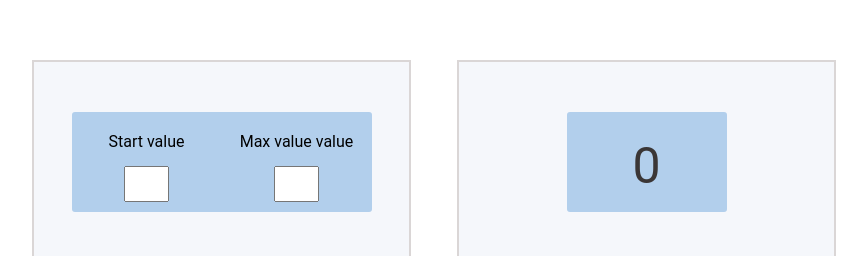
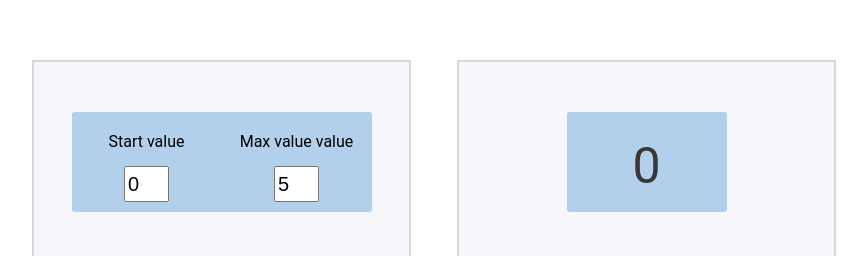
Before and after one commit to kiselevMaksim1223/Counter_inc, a React (Create React App) app: page / in a window 1280 px wide. Shown: the part 140-396 px from the top of the page, without its empty margins (206-1073 px from the left). Built offline with nearby package versions, Linux system fonts and the light colour scheme.

Commit message:
add default displayed start count value

```diff
--- a/src/App.tsx
+++ b/src/App.tsx
@@ -7,7 +7,8 @@ import {CounterSettings} from "./Components/Settings/CounterSettings";
 function App() {
 
     let [startValueCount, setStartValueCount] = useState<number>(0)
-    let [maxValueCount, setMaxValueCount] = useState<number>(10)
+    let [maxValueCount, setMaxValueCount] = useState<number>(5)
+
     let [count, setCount] = useState<number>(startValueCount)
 
     let [error, setError] = useState<boolean>(false)
@@ -37,6 +38,7 @@ function App() {
             <CounterSettings
                 error ={error}
                 setError={setError}
+                startValueCount = {startValueCount}
                 maxValueCount = {maxValueCount}
                 setSettings = {setSettings}
                 setStartValueCount ={setStartValueCount}
--- a/src/Components/Settings/CounterSettings.tsx
+++ b/src/Components/Settings/CounterSettings.tsx
@@ -4,6 +4,8 @@ import React, {ChangeEvent, useRef, useState} from "react";
 
 export type CounterSettingsPropType = {
     maxValueCount:number
+    startValueCount:number
+    // setSettings: () => void
     setSettings: (startValue:number, maxValue:number) => void
     setStartValueCount:(start:number) => void
     setMaxValueCount:(max:number) => void
@@ -15,34 +17,43 @@ export const CounterSettings = (props:CounterSettingsPropType) => {
 
     let refStartValue = useRef<HTMLInputElement>(null)
     let refMaxValue = useRef<HTMLInputElement>(null)
-    // let [startValue, setStartValue] = useState(0)
-    // let [maxValue, setMaxValue] = useState(props.maxValueCount)
+    let [startValue, setStartValue] = useState(props.startValueCount)
+    let [maxValue, setMaxValue] = useState(props.maxValueCount)
+
 
 
     const onClickSetSettingsHandler = () => {
+        // props.setSettings()
         if (refMaxValue.current && refStartValue.current){
             props.setSettings(+refStartValue.current.value, +refMaxValue.current.value)
         }
-
         // if (refStartValue.current){
         //     console.log(typeof +refStartValue.current.value)
         // }
     }
 
-    // const onClickSetSettingsHandler = () => {
-    //         props.setSettings(startValue, maxValue)
-    // }
 
-    // const onChangeStartHandler = (e:ChangeEvent<HTMLInputElement>) => {
-    //     setStartValue(+e.currentTarget.value)
-    // }
-    // const onChangeMaxHandler = (e:ChangeEvent<HTMLInputElement>) => {
-    //     setMaxValue(+e.currentTarget.value)
-    // }
 
-    const onChangeInputHandler = () => {
+    const onChangeStartHandler = (e:ChangeEvent<HTMLInputElement>) => {
+        setStartValue(+e.currentTarget.value)
         props.error && props.setError(false)
     }
+    const onChangeMaxHandler = (e:ChangeEvent<HTMLInputElement>) => {
+        setMaxValue(+e.currentTarget.value)
+        props.error && props.setError(false)
+    }
+
+    // const onChangeInputHandler = () => {
+        // if (refMaxValue.current && refStartValue.current) {
+        //     let startValue = refStartValue.current.value
+        //     let maxValue = refMaxValue.current.value
+        //
+        //     props.setStartValueCount(+startValue)
+        //     props.setMaxValueCount(+maxValue)
+        // }
+
+    //     props.error && props.setError(false)
+    // }
 
     return (
         <div className={s.settingsWrapper}>
@@ -50,12 +61,12 @@ export const CounterSettings = (props:CounterSettingsPropType) => {
             <div className={s.settingsData}>
                 <div>
                     <div>Start value</div>
-                    <input ref={refStartValue} type={"number"} className={s.input} max={99} onChange={onChangeInputHandler}/>
+                    <input value={startValue} ref={refStartValue} type={"number"} className={s.input} max={99} onChange={onChangeStartHandler}/>
                     {/*<input value={startValue} onChange={onChangeStartHandler} type={"number"} className={s.input} max={99}/>*/}
                 </div>
                 <div>
                     <div>Max value value</div>
-                    <input ref={refMaxValue} type={"number"} className={s.input} max={99} onChange={onChangeInputHandler}/>
+                    <input value={maxValue} ref={refMaxValue} type={"number"} className={s.input} max={99} onChange={onChangeMaxHandler}/>
                     {/*<input value={maxValue} onChange={onChangeMaxHandler} type={"number"} className={s.input} max={99}/>*/}
                 </div>
             </div>
--- a/src/index.tsx
+++ b/src/index.tsx
@@ -8,9 +8,9 @@ const root = ReactDOM.createRoot(
   document.getElementById('root') as HTMLElement
 );
 root.render(
-  <React.StrictMode>
+
     <App />
-  </React.StrictMode>
+
 );
 
 // If you want to start measuring performance in your app, pass a function
```
